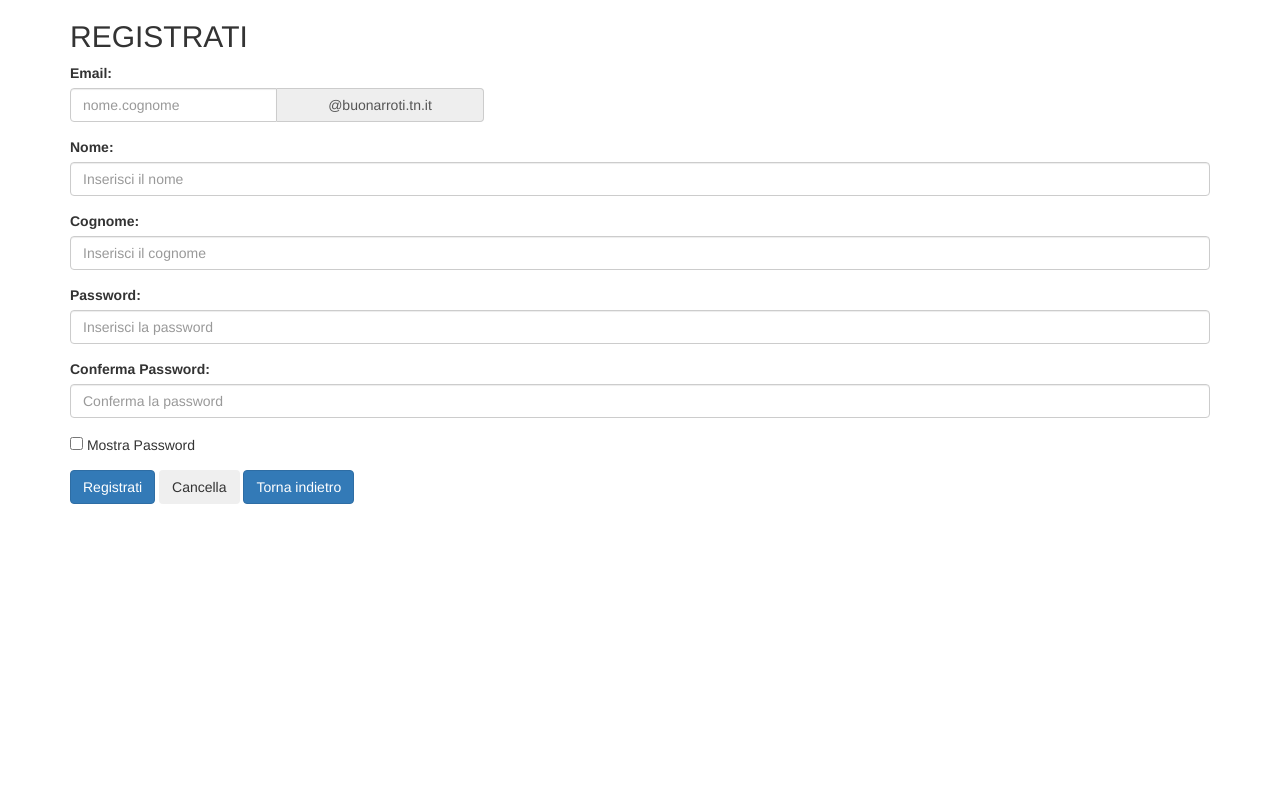
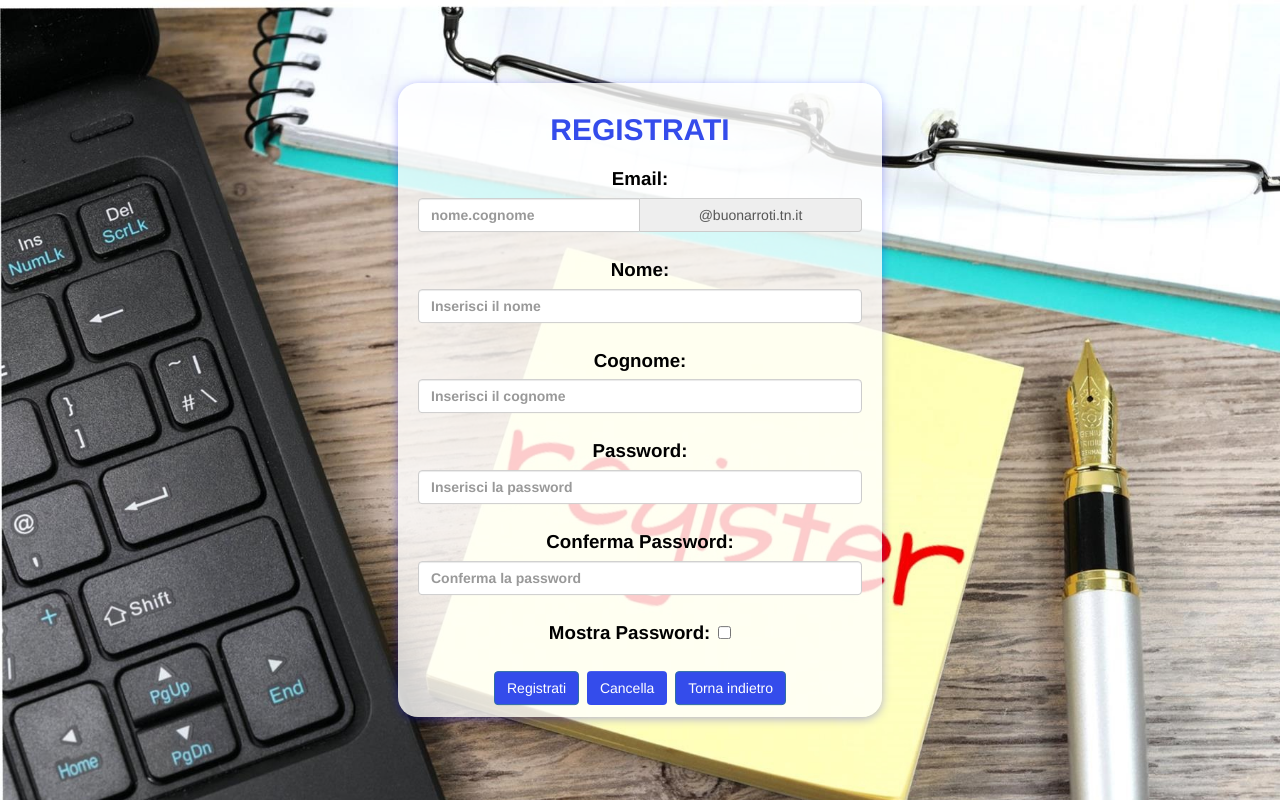
Before and after one commit to Tressilloide/GestioneCollegio, a PHP site: page /register.php in a window 1280 px wide. Run offline with PHP 8.4, Linux system fonts and the light colour scheme.

Commit message:
Update register.php

```diff
--- a/register.php
+++ b/register.php
@@ -9,6 +9,12 @@
         <title>Inserimento contatto</title>
         <meta charset="UTF-8">
          <style>
+            body {
+                background-image: url('images/register.jpg');
+                background-size: cover;
+                background-repeat: no-repeat;
+                background-attachment: fixed;
+            }
             table {
                 border-collapse: collapse;
             }
@@ -18,6 +24,47 @@
             .input-group .form-control,
             .input-group .input-group-addon {
                 width: 50%;
+            }
+            .image-text {
+                position: absolute;
+                top: 50%;
+                left: 50%;
+                transform: translate(-50%, -50%);
+                font-size: 2em;
+                background-color: rgba(255, 255, 255, 0.8);
+                padding: 10px 20px;
+                border-radius: 20px;
+                text-align: center;
+                box-shadow: 0 2px 10px rgba(0, 0, 255, 0.3);
+                color: #344ceb;
+                font-weight: bold;
+                margin-bottom: 20px; /* Add this line */
+            }
+            label {
+                font-size: 0.67em;
+                color: black;
+            }
+            button[name="btnInserisci"] {
+                background-color:#344ceb;
+                color: white;
+            }
+            button[name="btnInserisci"]:hover {
+                background-color: #2a3b9d;
+            }
+            button[name="btnReset"] {
+                background-color:#344ceb;
+                color: white;
+            }
+            button[name="btnReset"]:hover {
+                background-color: #2a3b9d;
+                color: white;
+            }
+            a[name="btnBack"] {
+                background-color:#344ceb;
+                color: white;
+            }
+            a[name="btnBack"]:hover {
+                background-color: #2a3b9d;
             }
         </style>
         <meta name="viewport" content="width=device-width, initial-scale=1">
@@ -61,7 +108,8 @@
                 } else {
         ?>
             <div class="container">
-                <h2>REGISTRATI</h2>
+            <div class="image-text" >
+                <h2 style="font-weight: bold;">REGISTRATI</h2>
                 <form name="frmContattiInserimento" method="post" action="<?=$_SERVER['PHP_SELF']?>" onsubmit="setEmail()">
                     <div class="form-group">
                         <label for="txtEmail">Email:</label>
@@ -88,12 +136,14 @@
                         <input type="password" class="form-control" id="txtConfirmPassword" name="txtConfirmPassword" placeholder="Conferma la password" required >
                     </div>
                     <div class="form-group">
-                        <input type="checkbox" id="showPassword" onclick="togglePasswordVisibility()"> Mostra Password
+                        <label for="checkboxPsw">Mostra Password:</label>
+                        <input type="checkbox" id="showPassword" onclick="togglePasswordVisibility()">
                     </div>
                     <button type="submit" class="btn btn-primary" name="btnInserisci">Registrati</button>
                     <button type="reset" class="btn btn-secondary" name="btnReset">Cancella</button>
-                    <a href="index.php" class="btn btn-primary">Torna indietro</a>
+                    <a href="index.php" class="btn btn-primary" name="btnBack">Torna indietro</a>
                 </form>
+                </div>
             </div>
         <?php
                 }
```
